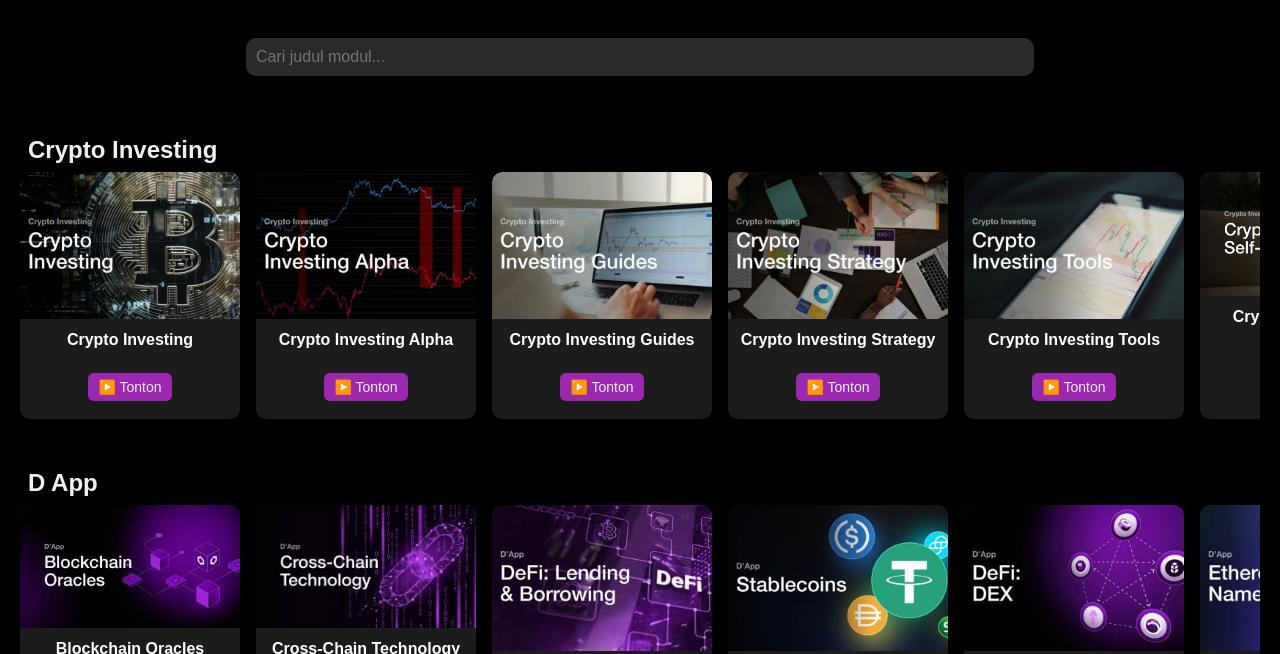
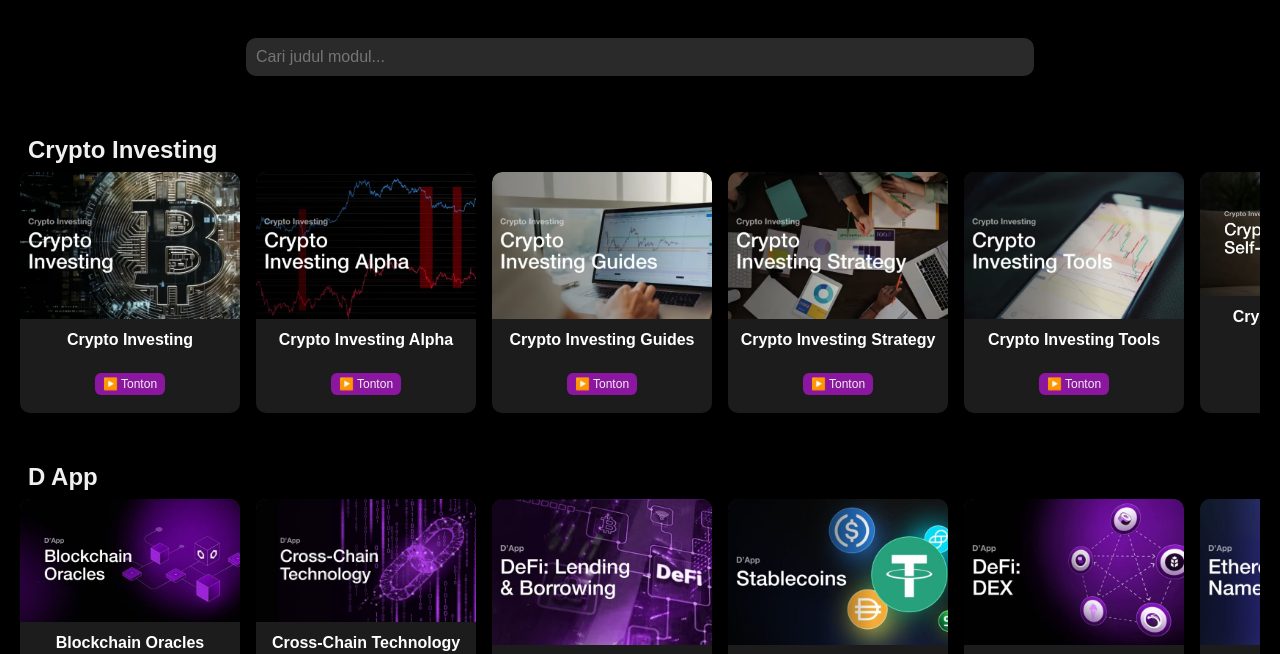
Before and after one commit to KriptoID08/AkademiKriptoID, a website: page index.html in a window 1280 px wide. Shown: the part 102-756 px from the top of the page. Drawn offline with Linux system fonts and the light colour scheme.

Commit message:
update size

```diff
--- a/style.css
+++ b/style.css
@@ -145,18 +145,18 @@ h1 {
   color: #9c27b0;
 }
 
-/* Tombol satu video */
 .modul-button {
-  padding: 6px 10px;
-  background-color: #9c27b0;
+  padding: 4px 8px;
+  background-color: #8b169f;
   color: white;
   border-radius: 6px;
   text-decoration: none;
-  font-size: 14px;
+  font-size: 12px; /* ukurannya lebih kecil */
   display: inline-block;
   margin-top: 6px;
   transition: background-color 0.2s ease;
 }
+
 
 .modul-button:hover {
   background-color: #b743cc;
```
